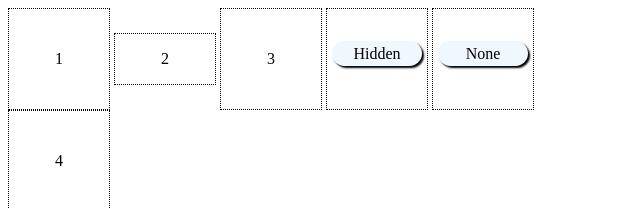
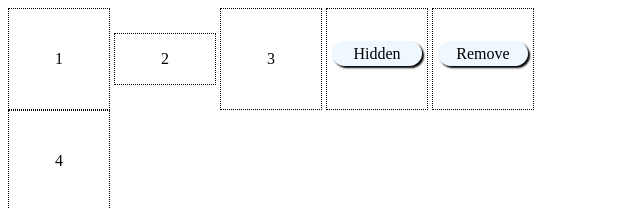
Before and after one commit to dangriffin13/front_end_practice, a plain HTML site: page toggle/toggling.html in a window 1280 px wide. Shown: the top 208 px of the page, 0-640 px from the left. Drawn offline with Linux system fonts and the light colour scheme.

Commit message:
touch ups

```diff
--- a/toggle/toggling.html
+++ b/toggle/toggling.html
@@ -31,7 +31,7 @@
 <div class="contain-btn">
 
     <div class = "none button">
-    None
+    Remove
     </div>
 
 </div>
```
